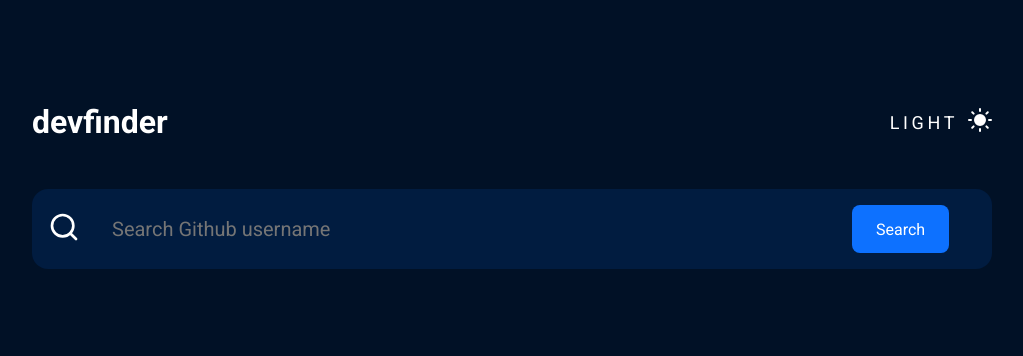
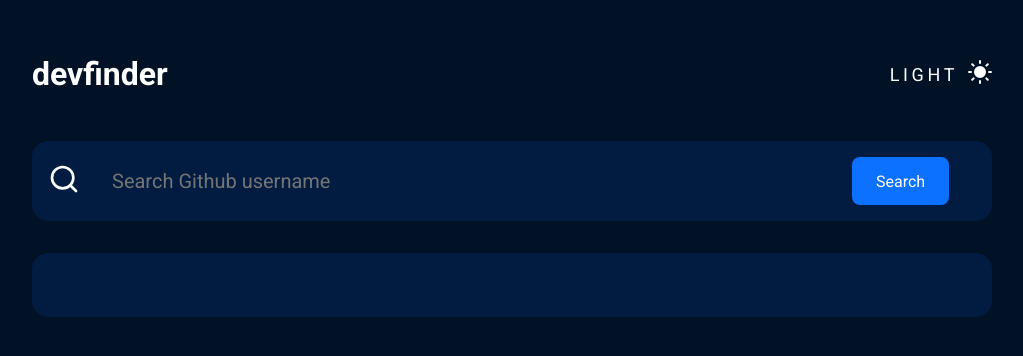
Before and after one commit to jvolima/devfinder, a React (Vite) app: page / in a window 1280 px wide. Shown: the part 214-570 px from the top of the page, without its empty margins (128-1151 px from the left). Built offline with nearby package versions, Linux system fonts and the light colour scheme.

Commit message:
Configuração do axios e pegar valor do input

```diff
--- a/package.json
+++ b/package.json
@@ -8,6 +8,7 @@
     "preview": "vite preview"
   },
   "dependencies": {
+    "axios": "^0.26.1",
     "react": "^17.0.2",
     "react-dom": "^17.0.2",
     "react-icons": "^4.3.1",
--- a/src/App.tsx
+++ b/src/App.tsx
@@ -1,5 +1,7 @@
+import React from "react"
 import { useState } from "react"
 import { DefaultTheme, ThemeProvider } from "styled-components"
+import { DevCard } from "./components/DevCard"
 import { Header } from "./components/Header"
 import { Input } from "./components/Input"
 import { GlobalStyles } from "./styles/global"
@@ -8,17 +10,30 @@ import dark from "./styles/themes/dark"
 import light from "./styles/themes/light"
 
 function App() {
-  const [theme, setTheme] = useState<DefaultTheme>(dark)
+  const [theme, setTheme] = useState<DefaultTheme>(dark);
+
+  const [username, setUsername] = useState("");
+
+  function handleChangeInput(data: string) {
+    setUsername(data);
+  }
+
+  function handleSearchUser() {
+    console.log(username)
+  }
 
   function handleSwitchTheme() {
-    theme.title === "dark" ? setTheme(light) : setTheme(dark)
+    theme.title === "dark" ? setTheme(light) : setTheme(dark);
   }
+
+  const inputRef = React.createRef<HTMLInputElement>();
 
   return (
     <ThemeProvider theme={theme}>
       <Container>
         <Header handleSwitchTheme={handleSwitchTheme} theme={theme.title} />
-        <Input />
+        <Input handleSearchUser={handleSearchUser} handleChangeInput={handleChangeInput} />
+        <DevCard />
       </Container>
       <GlobalStyles />
     </ThemeProvider>
--- /dev/null
+++ b/src/components/DevCard/index.tsx
@@ -0,0 +1,9 @@
+import { Container } from "./styles";
+
+export function DevCard() {
+  return (
+    <Container>
+
+    </Container>
+  )
+}
--- /dev/null
+++ b/src/components/DevCard/styles.ts
@@ -0,0 +1,11 @@
+import styled from "styled-components";
+
+export const Container = styled.main`
+  margin-top: 2rem;
+  display: flex;
+  background: ${props => props.theme.colors.primary};
+  max-width: 960px;
+  width: 100%;
+  padding: 2rem 1rem;
+  border-radius: 1rem;
+`
--- a/src/components/Input/index.tsx
+++ b/src/components/Input/index.tsx
@@ -1,16 +1,26 @@
 import { Container } from "./styles";
 import { FiSearch } from "react-icons/fi";
+import React, { Ref, useState } from "react";
 
-export function Input() {
+interface InputProps {
+  handleSearchUser: () => void;
+  handleChangeInput: (data: string) => void;
+}
+
+export function Input({ handleSearchUser, handleChangeInput }: InputProps) {
   return (
     <Container>
       <button type="button" className="icon">
         <FiSearch size="2rem" color="var(--blue-600)" />
       </button>
 
-      <input type="text" placeholder="Search Github username" />
+      <input
+        onChange={(data) => handleChangeInput(data.currentTarget.value)}
+        type="text"
+        placeholder="Search Github username"
+      />
 
-      <button className="search">
+      <button onClick={handleSearchUser} className="search">
         <p>Search</p>
       </button>
     </Container>
--- /dev/null
+++ b/src/services/api.ts
@@ -0,0 +1,5 @@
+import axios from "axios";
+
+export const api = axios.create({
+  baseURL: "https://api.github.com/users/"
+})
```
Also changed, not shown: 2 other files (tests, documents, lock files or other folders).
